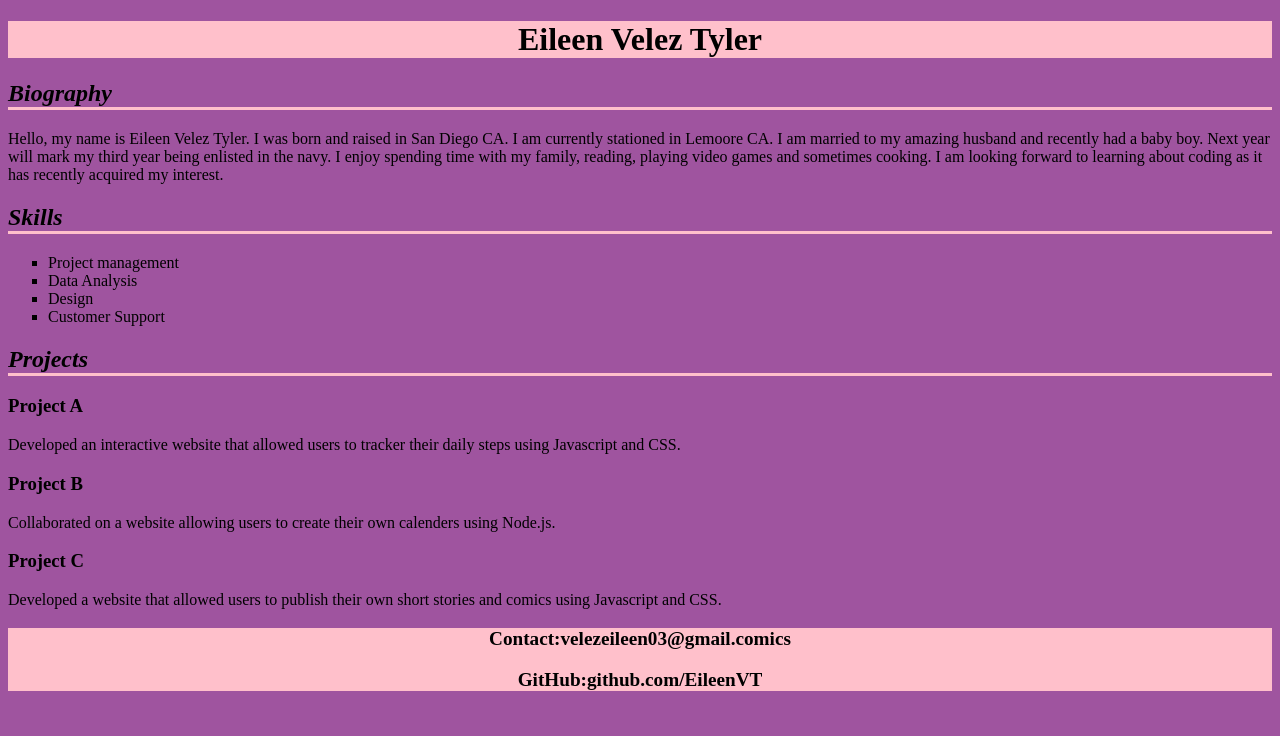
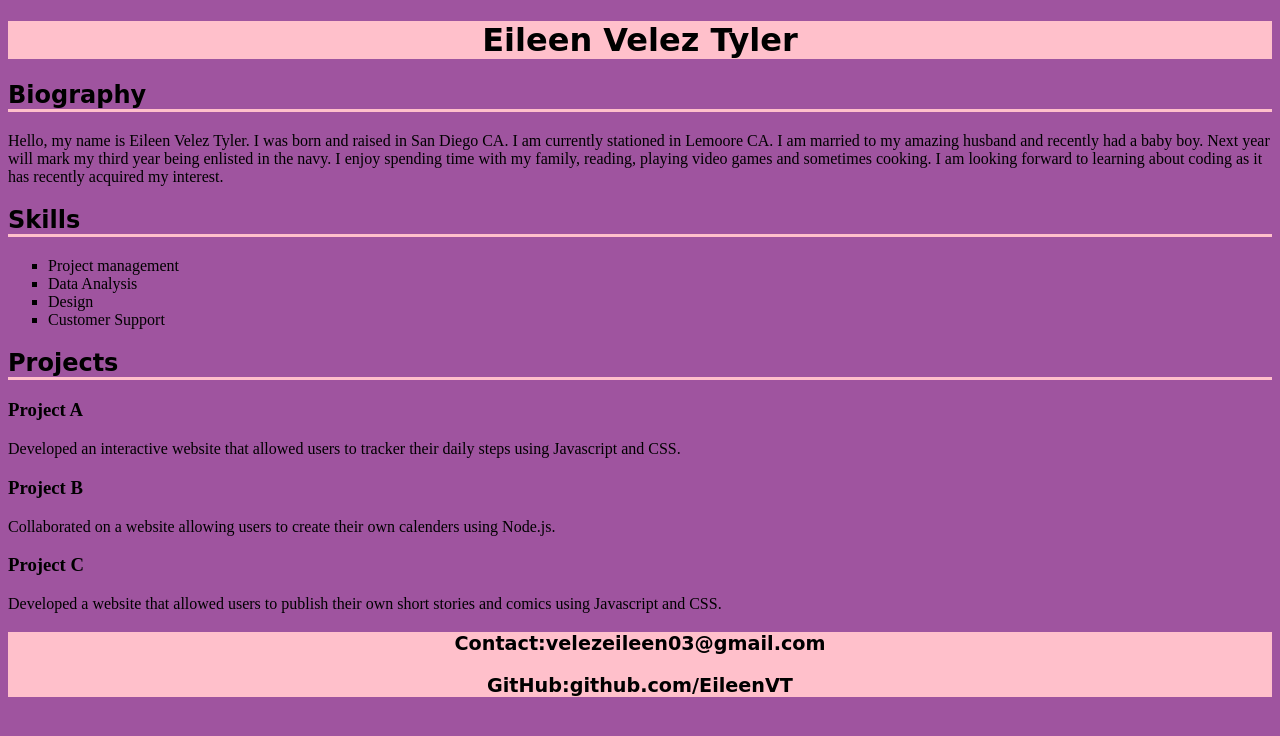
Before and after one commit to EileenVT/personal-portfolio, a plain HTML site: page index.html in a window 1280 px wide. Drawn offline with Linux system fonts and the light colour scheme.

Commit message:
changed font

```diff
--- a/index.html
+++ b/index.html
@@ -52,7 +52,7 @@
 <!--Added footer and contact info-->
     <footer>
         <div class="footer">
-        <p>Contact:velezeileen03@gmail.comics</p>
+        <p>Contact:velezeileen03@gmail.com</p>
         <p>GitHub:github.com/EileenVT</p>
         </div>
     </footer>
--- a/main.css
+++ b/main.css
@@ -11,9 +11,10 @@ body {
     color: black;
     background-color: pink;
     text-align: center;
+    font-family: cursive;
     }
     h2 {
-    font-style: italic;
+    font-family: cursive;
     border-bottom: 3px solid pink; /* Add a line below h2s */
     }
     ul {
@@ -26,4 +27,5 @@ body {
         font-weight: bold;
         font-size: 120%;
         text-align: center;
+        font-family: cursive;
     }
```
